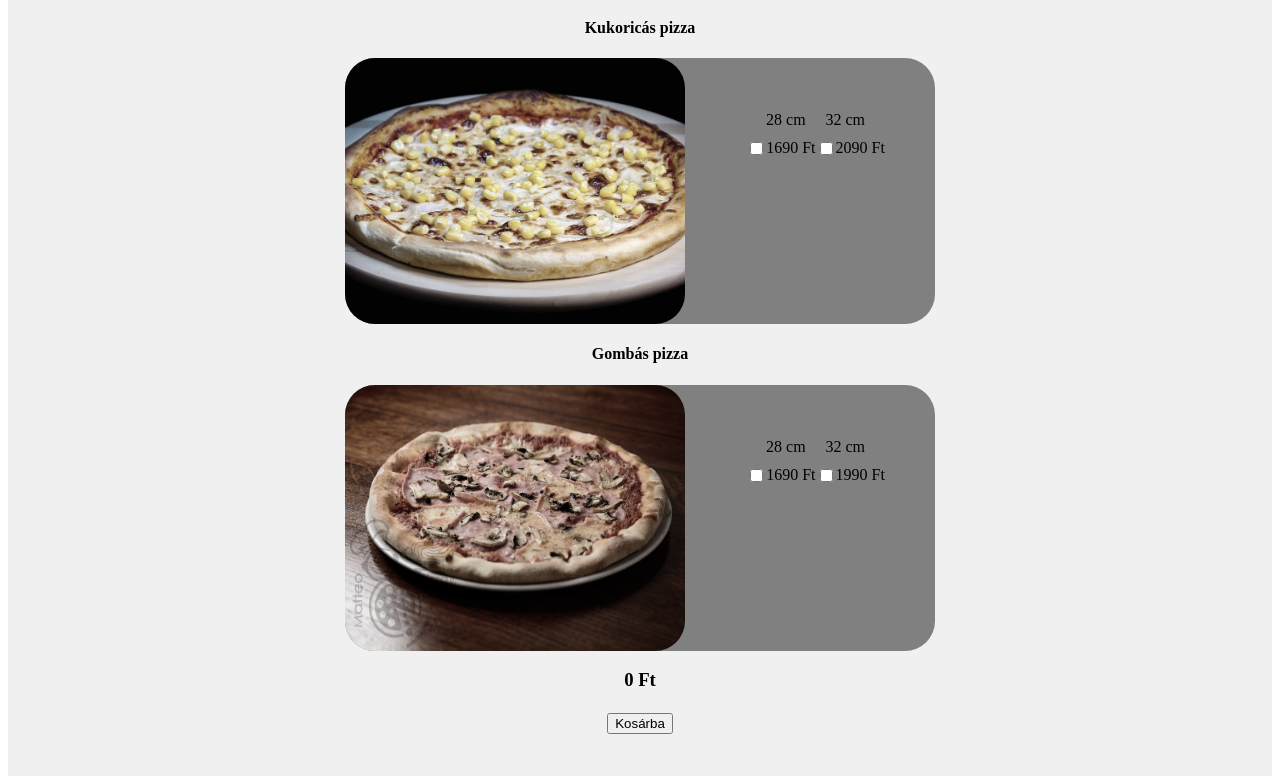
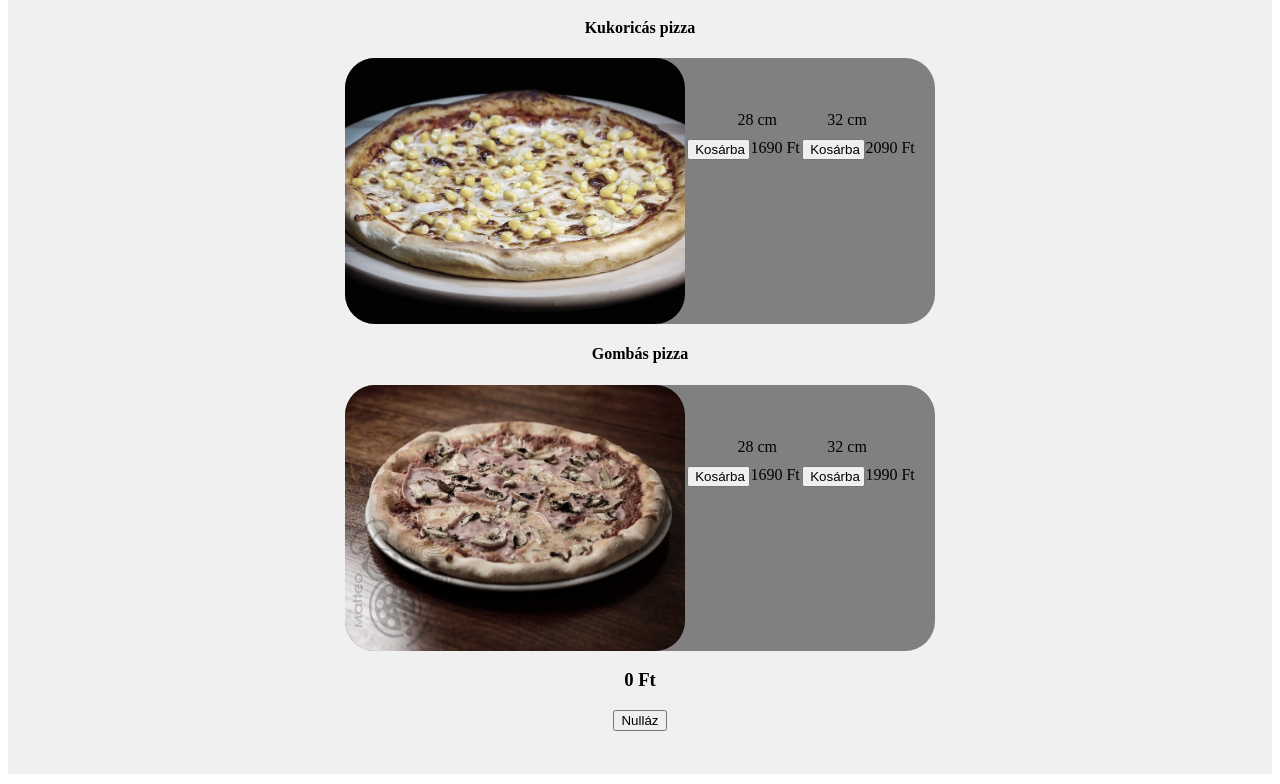
Before and after one commit to Kpeti962/peti_pizza, a React (Create React App) app in the folder petipizza/: page /pizzapage in a window 1280 px wide. Shown: the part 1571-2355 px from the top of the page. Built offline with nearby package versions, Linux system fonts and the light colour scheme.

Commit message:
small changes

```diff
--- a/petipizza/src/components/Cart.js
+++ b/petipizza/src/components/Cart.js
@@ -1,15 +1,14 @@
-import React from "react";
+import React, { useEffect, useBetween } from "react";
+import pizzas from "../datas/pizzas";
+
+const Cart = (
+
+) => {
 
 
-const Cart = () => {
-
-    return (
-        <div className="cart">
-
-        </div>
-    )
+  return (
+<></>
+  );
 };
 
-
-
 export default Cart;
--- a/petipizza/src/components/PizzaPage.js
+++ b/petipizza/src/components/PizzaPage.js
@@ -1,6 +1,8 @@
 import React, { useEffect, useRef, useState } from "react";
 import "../styles/pizzaPage.scss";
 import pizzas from "../datas/pizzas";
+import Cart from "./Cart";
+import { v4 as uuidv4 } from "uuid";
 
 const PizzaPage = () => {
   const { pizzaElements } = pizzas;
@@ -9,38 +11,32 @@ const PizzaPage = () => {
   const [cartItems, setCartItems] = useState([]);
 
 
-  const handleChange = (e) => {
-  const newItem = `${e.target.name} ${e.target.size} cm (${e.target.value} Ft), `;
 
-    let isChecked = e.target.checked;
-
-    if(isChecked === true) {
-      setCart(cart + parseInt(e.target.value));
-      setCartItems([cartItems+newItem]);
-    } else {
-      setCart(cart - parseInt(e.target.value));
-    }
-
-  }
-  useEffect(() => {
-   localStorage.setItem(2, JSON.stringify(cart))
-  }, [cart]);
-  useEffect(() => {
-   localStorage.setItem(1, JSON.stringify(cartItems))
-  }, [cart]);
 
 
   const addToCart = (e) => {
+    const newItem = `${e.target.name} ${e.target.id} cm (${e.target.value} Ft)`;
+    setCart(cart + parseInt(e.target.value));
+    setCartItems([...cartItems, newItem]);
+  };
+  const resetHandler = () => {
     setCart(0);
-    setCartItems([])
+    setCartItems([]);
+  };
 
-  }
-
+  const deleteHandler = (clickedItemId) => {
+    console.log(clickedItemId);
+    const filteredArray = cartItems.filter((item) => item.id !== clickedItemId);
+    console.log(filteredArray);
+    setCartItems(filteredArray)
+  };
 
   return (
     <>
       <div className="pizzaPageWrapper">
         <h1>Pizzáink</h1>
+        <Cart />
+
         {pizzaElements.map((pizza, index) => (
           <div className="pizzaCard">
             <h4>{pizza.name}</h4>
@@ -54,39 +50,60 @@ const PizzaPage = () => {
                   </div>
                   <div className="prices">
                     <div className="price1">
-                 <input
+                      <button
+                        onClick={addToCart}
                         size={pizza.size28}
-                 onChange={handleChange}
                         value={pizza.price28}
-                 type="checkbox"
                         name={pizza.name}
-                 id="price28Checkbox"
-                 />
+                        id="28"
+                      >
+                        Kosárba
+                      </button>
                       {<li>{`${pizza.price28} Ft`}</li>}
                     </div>
                     <div className="price2">
-                 <input
+                      <button
+                        onClick={addToCart}
                         size={pizza.size32}
-                 onChange={handleChange}
                         value={pizza.price32}
-                 type="checkbox"
                         name={pizza.name}
-                 id="price32Checkbox"
-                 />
+                        id="32"
+                      >
+                        Kosárba
+                      </button>
                       {<li>{`${pizza.price32} Ft`}</li>}
                     </div>
                   </div>
                 </div>
               </div>
             </div>
-
           </div>
         ))}
         <h3>{`${cart} Ft`}</h3>
-    <h4>{cartItems}</h4>
+
+        <ul>
+          {cartItems.map((item) => {
+            const {
+              name,
+              img,
+              price28,
+              price32,
+              size28,
+              size32,
+              id,
+              isChecked,
+            } = item;
+            return (
+              <div className="cartItems">
+                <li>{item}</li>
+                <button onClick={() => deleteHandler(id)}>Törlés</button>
+              </div>
+            );
+          })}
+        </ul>
       </div>
       <div className="price">
-      <button onClick={addToCart}>Kosárba</button>
+        <button onClick={resetHandler}>Nulláz</button>
       </div>
     </>
   );
--- a/petipizza/src/styles/pizzaPage.scss
+++ b/petipizza/src/styles/pizzaPage.scss
@@ -46,23 +46,35 @@ li {
 }
 }
 .sizePriceButtonWrapper {
-  width: 250px;
-  display: block;
-  justify-content: space-around;
+    width: 250px;
+    display: block;
+    justify-content: space-around;
   align-items: center;
   .sizeAndPriceWrapper{
       position: absolute;
       top: 20%;
-      left: 68%;
+      left: 58%;
+    button{
+        width:55%
+    }
+
+    }
+
+}
+.cartItems{
+  display: flex;
+  justify-content: space-between;
+  transition: all ease-in-out 0.5s;
+  border-radius: 20px;
+  button{
+      cursor: pointer;
+      border-radius: 20px;
+      border: 1px solid gray;
+  }
+  &:hover{
+      background: rgb(192, 192, 192);
 
   }
-  .btn {
-      text-align: center;
-      position: absolute;
-      top: 91.7%;
-    left: 88.9%;
-
-}
 }
 
 
```
Lines whose indentation alone changed are shown as unchanged.
